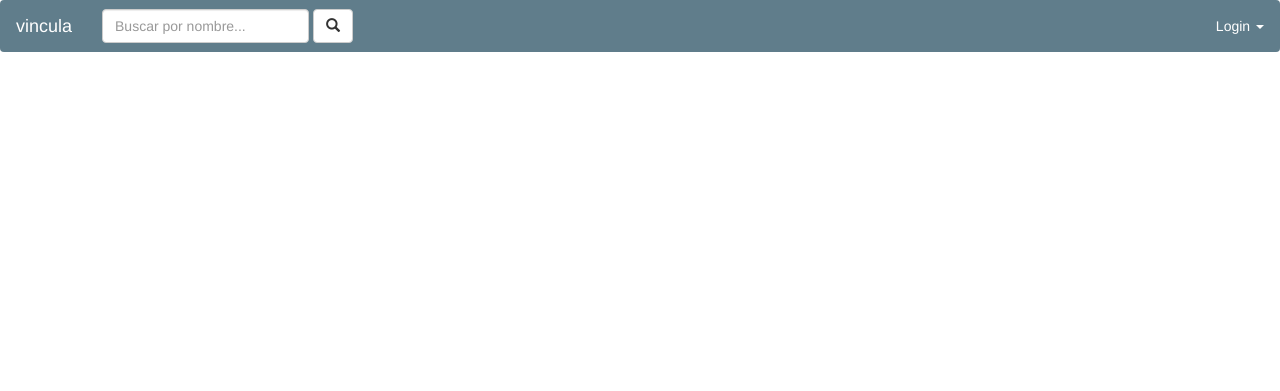
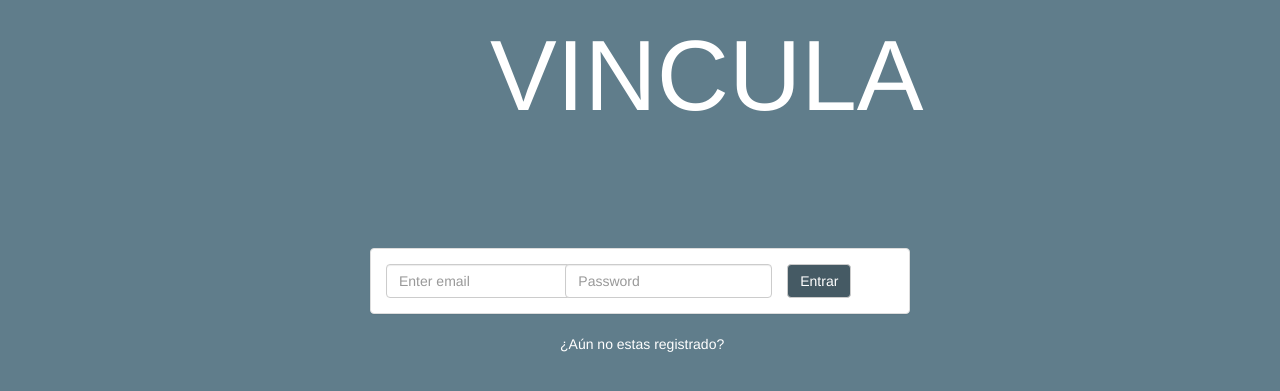
Before and after one commit to albertorb/vincula, a Django app: page / in a window 1280 px wide. Shown: the top 391 px of the page. Run offline with Django 3.2, Linux system fonts and the light colour scheme; some libraries are stand-ins or nearby versions.

Commit message:
login template, refactorizando master

```diff
--- a/static/vinculapp/css/vinculapp.css
+++ b/static/vinculapp/css/vinculapp.css
@@ -9,3 +9,22 @@
 .white-text{
 	color: #ffffff;
 }
+
+/* Login */
+
+.login .panel{
+	margin-top: 20%;
+}
+.login h1{
+	font-size: 100px;
+	color: #ffffff;
+}
+
+.login a{
+	color: #ffffff;
+}
+
+.login .btn{
+	color: #ffffff;
+	background-color: #455a64;
+}
--- /dev/null
+++ b/vinculapp/templates/vinculapp/login.html
@@ -0,0 +1,42 @@
+{% extends 'vinculapp/master.html' %}
+
+{% block body_tag %}<body class="blue-gray">{% endblock %}
+{% block content %}
+
+
+<div class="container row login">
+	<div class="col-md-6 col-md-offset-5">
+		<h1>VINCULA</h1>
+	</div>
+</div>
+
+<div class="container row center-block login">
+	<div class="col-md-6 col-md-offset-3">
+		<div class="panel panel-default">
+		  <div class="panel-body">
+		    <form class="form-inline">
+		    	<div class="row">
+	  				<div class="form-group col-md-4">
+	    				<label class="sr-only" for="exampleInputEmail3">Email address</label>
+	    				<input type="email" class="form-control" id="exampleInputEmail3" placeholder="Enter email">
+	  				</div>
+	  				<div class="form-group col-md-4">
+	    				<label class="sr-only" for="exampleInputPassword3">Password</label>
+	    				<input type="password" class="form-control" id="exampleInputPassword3" placeholder="Password">
+	  				</div>
+	  				<div class="col-md-4">
+	  					<button type="submit" class="btn btn-default center-block">Entrar</button>
+	  				</div>
+	  			</div>
+			</form>
+		  </div>
+		</div>
+	</div>
+</div>
+<div class="container row center-block login">
+	<div class="col-md-6 col-md-offset-5">
+		<a href="/register/">¿Aún no estas registrado?</a>
+	</div>
+</div>
+
+{% endblock %}
--- a/vinculapp/templates/vinculapp/master.html
+++ b/vinculapp/templates/vinculapp/master.html
@@ -19,46 +19,12 @@
       <script src="https://oss.maxcdn.com/respond/1.4.2/respond.min.js"></script>
     <![endif]-->
   </head>
-  <body>
-    <nav class="navbar blue-gray">
-      <div class="container-fluid">
-        <div class="navbar-header">
-          <a class="navbar-brand white-text" href="#">
-            vincula
-          </a>
-        </div>
-        <div class="navbar-right">
-          <ul class="nav navbar-nav ">
-            <li class="dropdown ">
-                <a href="#" class="dropdown-toggle white-text" data-toggle="dropdown" role="button" aria-expanded="false">{% if request.user.is_authenticated%} {{request.user}} {% else %} Login {% endif %} <span class="caret"></span></a>
-                <ul class="dropdown-menu " role="menu">
-                  {% if request.user.is_authenticated%}
-                  <li><a href="#">Mi cuenta</a></li>
-                  <li class="divider"></li>
-                  <li><a href="#">Salir</a></li>
-                  {% else %}
-                  <li><a href="#">Entrar</a></li>
-                  <li class="divider"></li>
-                  <li><a href="#">Nuevo usuario</a></li>
-                  {% endif %}
-                </ul>
-            </li>
-          </ul>
-        </div>
-        <div class="nav navbar-nav">
-          <form class="navbar-form navbar-left" role="search">
-            <div class="form-group">
-              <input type="text" class="form-control" placeholder="Buscar por nombre...">
-            </div>
-            <button type="submit" class="btn btn-default"><span class="glyphicon glyphicon-search" aria-hidden="true" ></span></button>
-          </form>
-        </div>
-      </div>
+  {% block body_tag %}<body>{% endblock %}
 
-    </nav>
-    {% block content %}
+  {% block navbar %}{% endblock %}
 
-    {% endblock %}
+  {% block content %}{% endblock %}
+
     <!-- jQuery (necessary for Bootstrap's JavaScript plugins) -->
     <script src="https://ajax.googleapis.com/ajax/libs/jquery/1.11.2/jquery.min.js"></script>
     <!-- Include all compiled plugins (below), or include individual files as needed -->
--- a/vinculapp/urls.py
+++ b/vinculapp/urls.py
@@ -5,5 +5,6 @@ from django.conf.urls import url
 from . import views
 
 urlpatterns = [
-    url(r'^$', views.index, name='index'),
+    url(r'^home/', views.index, name='home'),
+    url(r'^$', views.login, name='login'),
 ]
--- a/vinculapp/views.py
+++ b/vinculapp/views.py
@@ -4,6 +4,9 @@ from .models import *
 
 # Create your views here.
 
+def login(request):
+	return render(request, 'vinculapp/login.html', locals())
+
 def index(request):
 
 	return render(request, 'vinculapp/master.html', locals())
```
Also changed, not shown: vinculapp/templates/vinculapp/navbar.html (added, +37 -0 lines).
